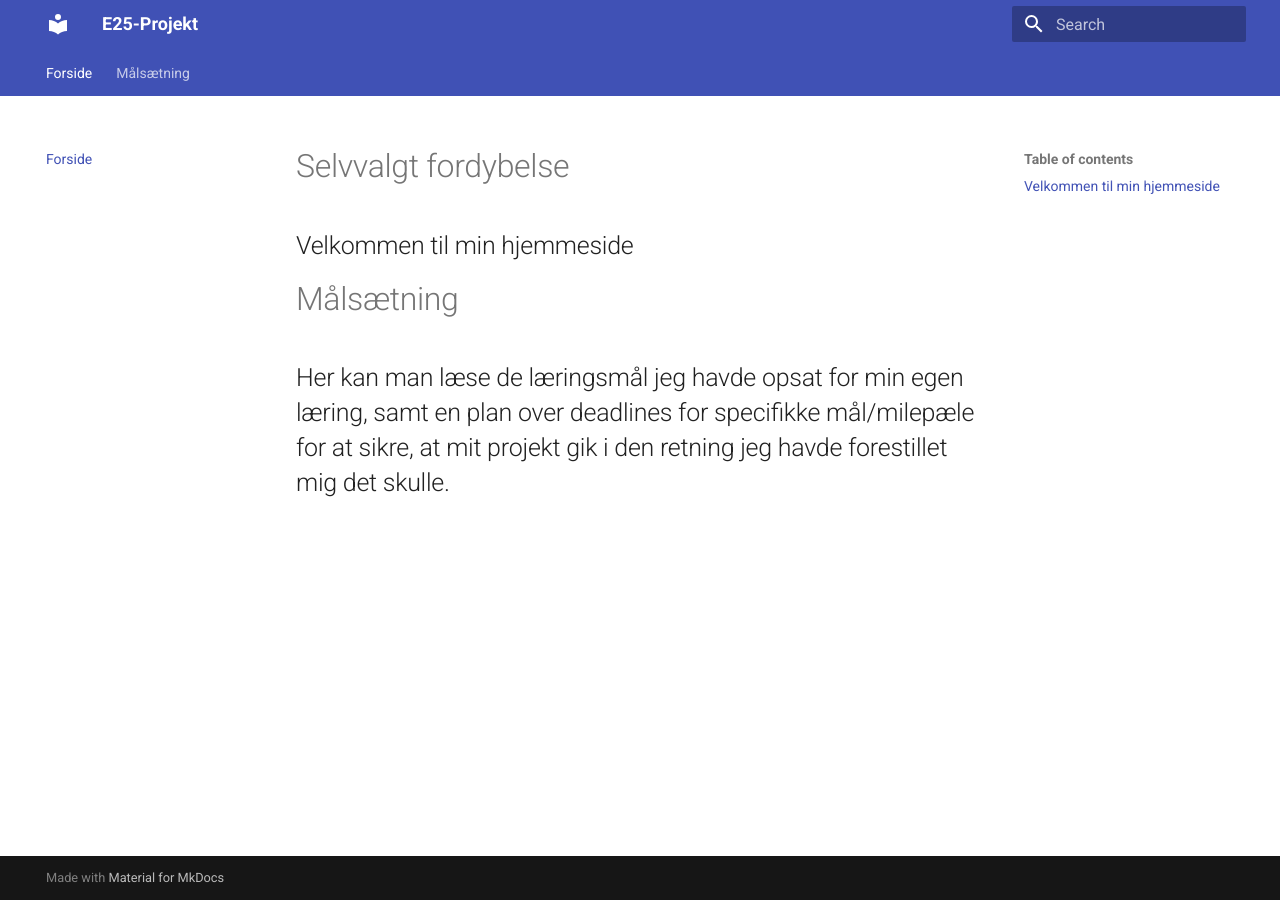
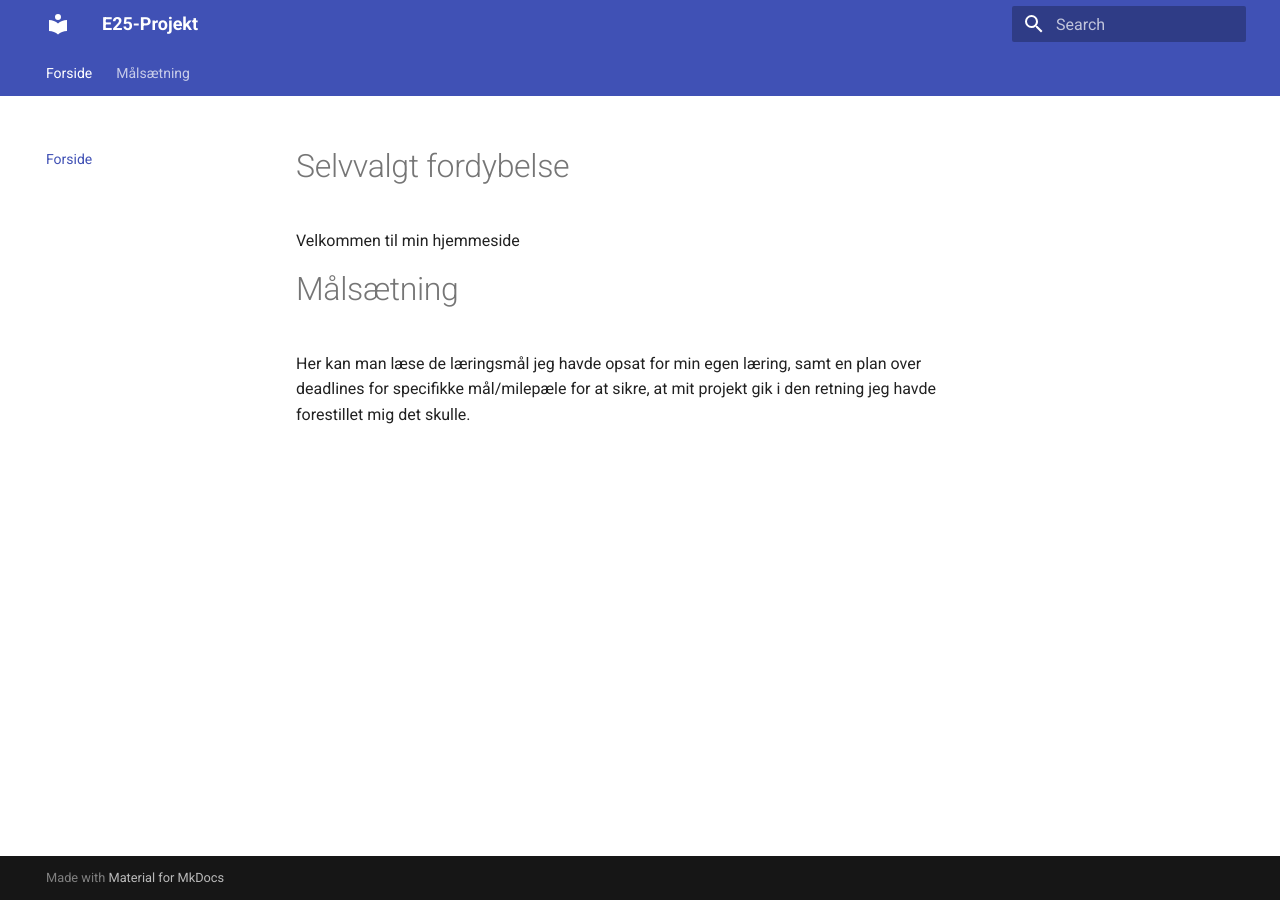
Before and after one commit to Efily/E25-Projekt, an MkDocs documentation site: the page built from docs/index.md, in a window 1280 px wide. Built offline with MkDocs 1.6.1 and Material for MkDocs 9.7.7, drawn with Linux system fonts in a browser that asks for light colours.

Commit message:
Update index.md

```diff
--- a/docs/index.md
+++ b/docs/index.md
@@ -1,7 +1,7 @@
 #Selvvalgt fordybelse
 
-##Velkommen til min hjemmeside
+Velkommen til min hjemmeside
 
 #Målsætning
 
-##Her kan man læse de læringsmål jeg havde opsat for min egen læring, samt en plan over deadlines for specifikke mål/milepæle for at sikre, at mit projekt gik i den retning jeg havde forestillet mig det skulle.
+Her kan man læse de læringsmål jeg havde opsat for min egen læring, samt en plan over deadlines for specifikke mål/milepæle for at sikre, at mit projekt gik i den retning jeg havde forestillet mig det skulle.
```
